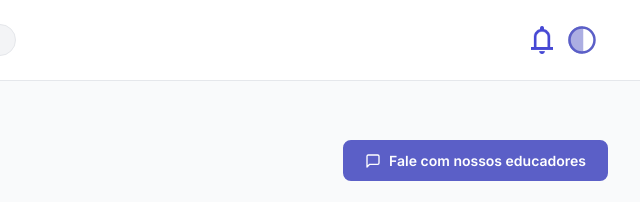
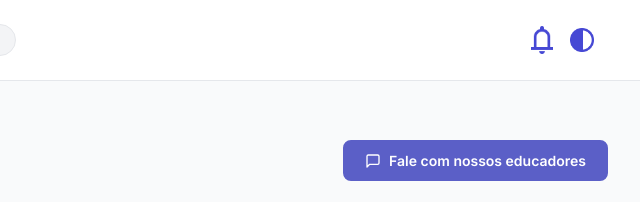
Before and after one commit to MatheussPS/IHC-A3, a plain HTML site: page conteudo.html in a window 1280 px wide. Shown: the top 202 px of the page, 640-1280 px from the left. Drawn offline with Linux system fonts and the light colour scheme.

Commit message:
fix: fix handle mode image

```diff
--- a/conteudo.html
+++ b/conteudo.html
@@ -56,11 +56,7 @@
 
       <label class="dark-toggle" for="dark-check" aria-label="Alternar tema escuro" role="switch">
 
-        <svg xmlns="http://www.w3.org/2000/svg" width="30" height="30" viewBox="0 0 24 24" fill="none"
-          stroke="currentColor" stroke-width="2" stroke-linecap="round" stroke-linejoin="round" aria-hidden="true">
-          <circle cx="12" cy="12" r="10" />
-          <path d="M12 2a10 10 0 0 0 0 20V2z" fill="currentColor" opacity=".5" />
-        </svg>
+        <img src="img/handle-mode.png" alt="" aria-hidden="true" style="width:24px;height:24px;object-fit:contain;" />
 
       </label>
 
```
